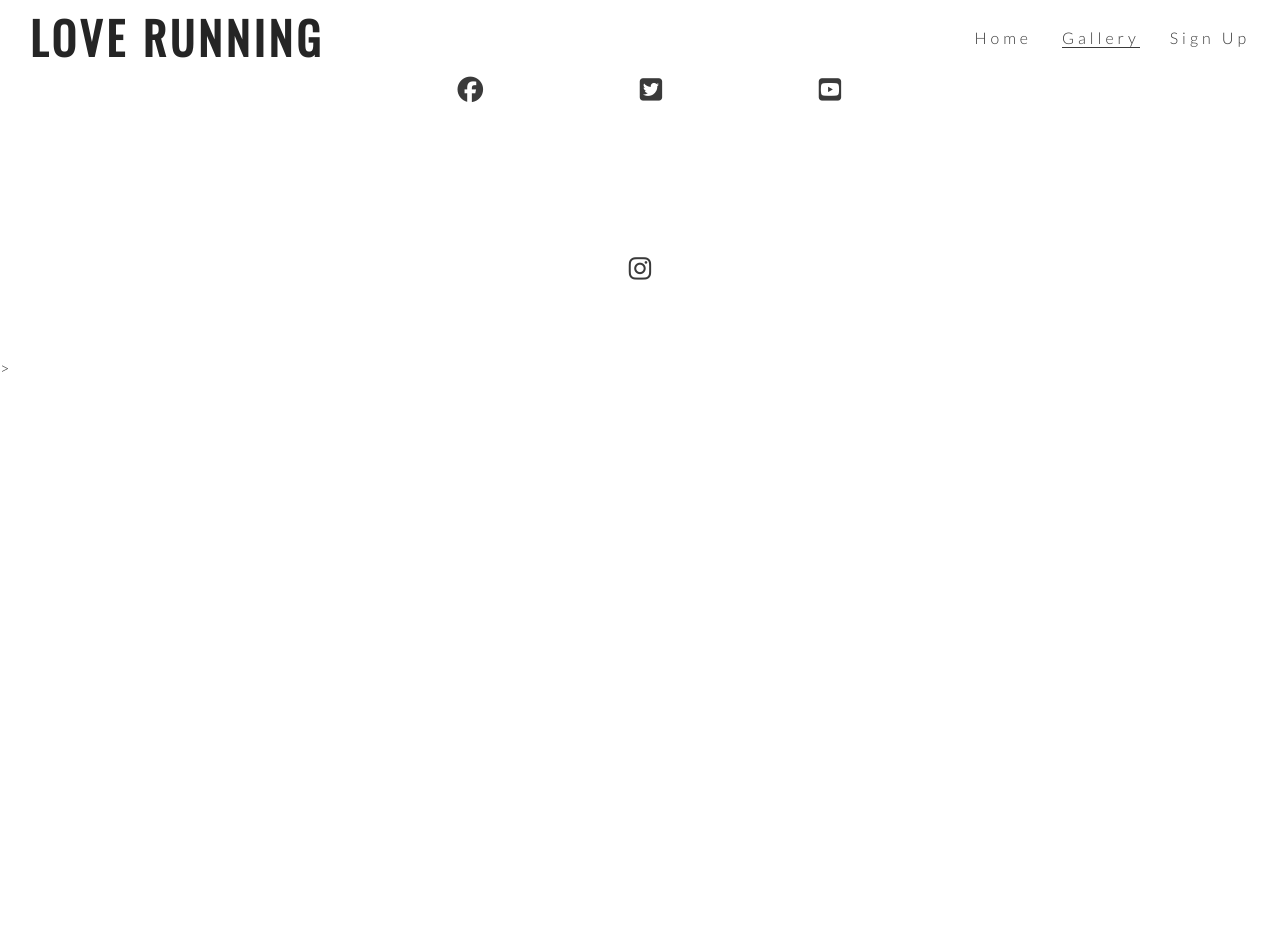
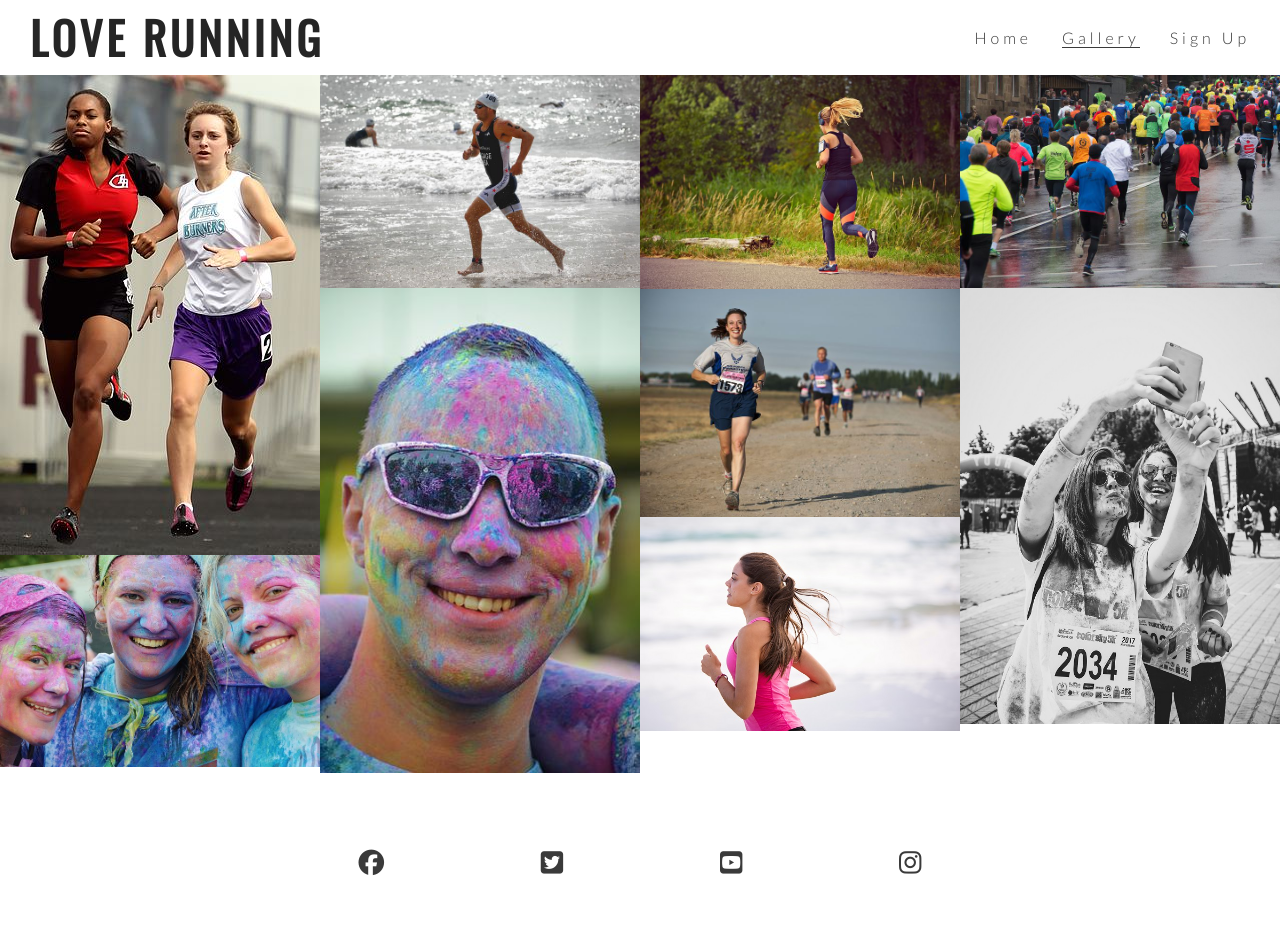
Before and after one commit to KeelanAnderson/Love-Running, a plain HTML site: page gallery.html in a window 1280 px wide. Shown: the top 942 px of the page. Before the commit the page ends 800 px from the top, so only its background shows below. Drawn offline with nearby package versions, Linux system fonts and the light colour scheme.

Commit message:
add gallery images and masonry styling

```diff
--- a/assets/css/style.css
+++ b/assets/css/style.css
@@ -226,3 +226,15 @@ footer {
     padding: 5%;
     color: #3a3a3a;
 }
+
+/* gallery */
+
+#photos {
+    clear: both;
+    line-height: 0;
+    column-count: 4;
+    column-gap: 0;
+}
+#photos > img {
+    width: 100%;
+}
--- a/gallery.html
+++ b/gallery.html
@@ -31,6 +31,17 @@
             </ul>
         </nav>
     </header>
+<section id="photos">
+    <img src="assets/images/athletes.jpg" alt="Two athletes running together">
+    <img src="assets/images/girls.jpg" alt="Three girls at charity running paint festival">
+    <img src="assets/images/runner3.jpg" alt="Solo male runner jogging on a beach">
+    <img src="assets/images/man.jpg" alt="Man at charity paint running festival">
+    <img src="assets/images/runner1.jpg" alt="Solo female runner jogging through Phoenix Park">
+    <img src="assets/images/runner2.jpg" alt="Runners competing in marathon">
+    <img src="assets/images/runner4.jpg" alt="Solo female runner jogging on a beach">
+    <img src="assets/images/running_gang.jpg" alt="Large group of runners taking part in a marathon on a rainy day">
+    <img src="assets/images/mud-run.jpg" alt="Two women runners taking a muddy selfie after the mud runners championship">
+</section>
 
     <footer>
         <ul class="social-networks">
```
Also changed, not shown: assets/images/athletes.jpg (added), assets/images/girls.jpg (added), assets/images/man.jpg (added), assets/images/mud-run.jpg (added), assets/images/runner1.jpg (added), assets/images/runner2.jpg (added), assets/images/runner3.jpg (added), assets/images/runner4.jpg (added), assets/images/running_gang.jpg (added).
